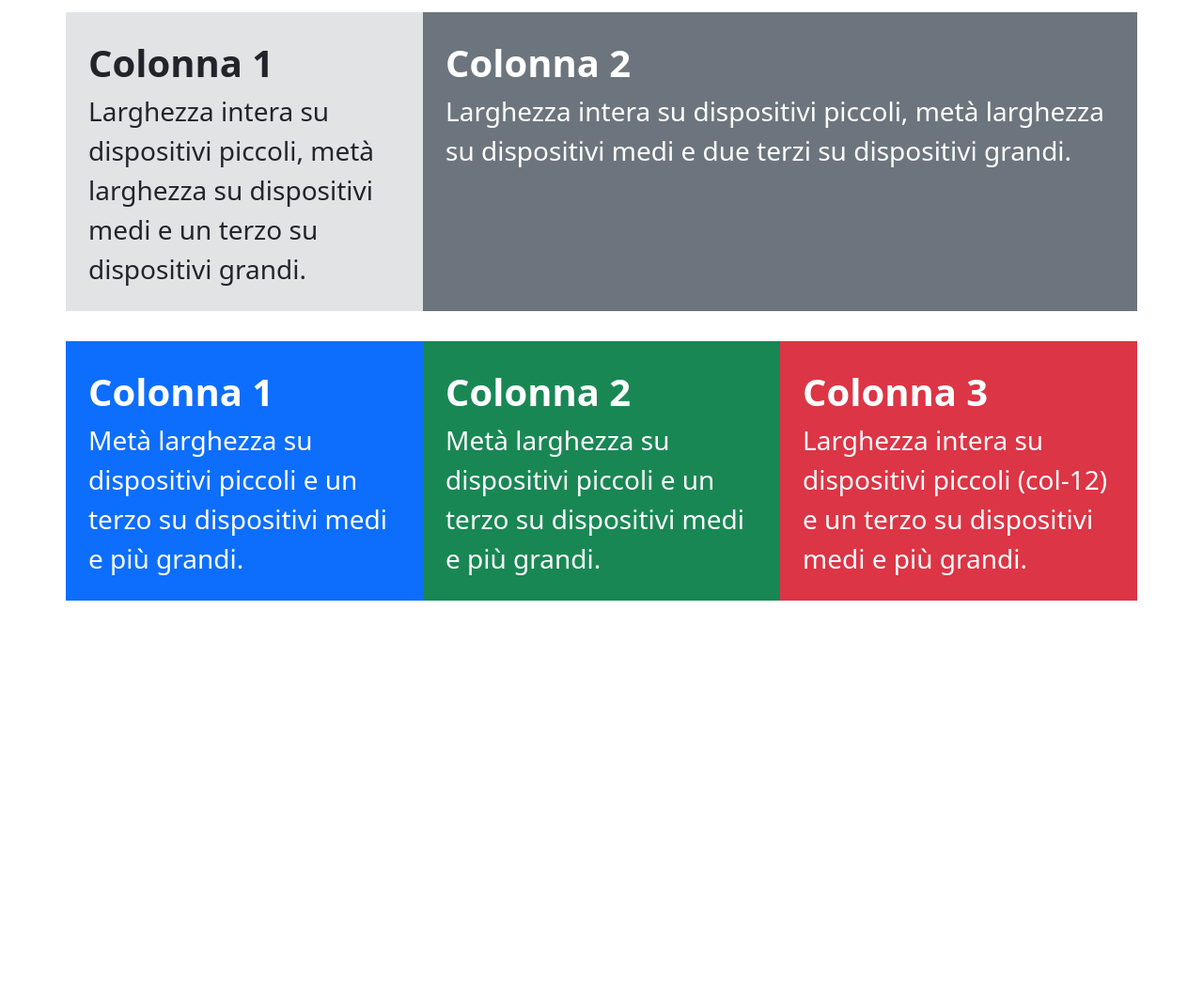
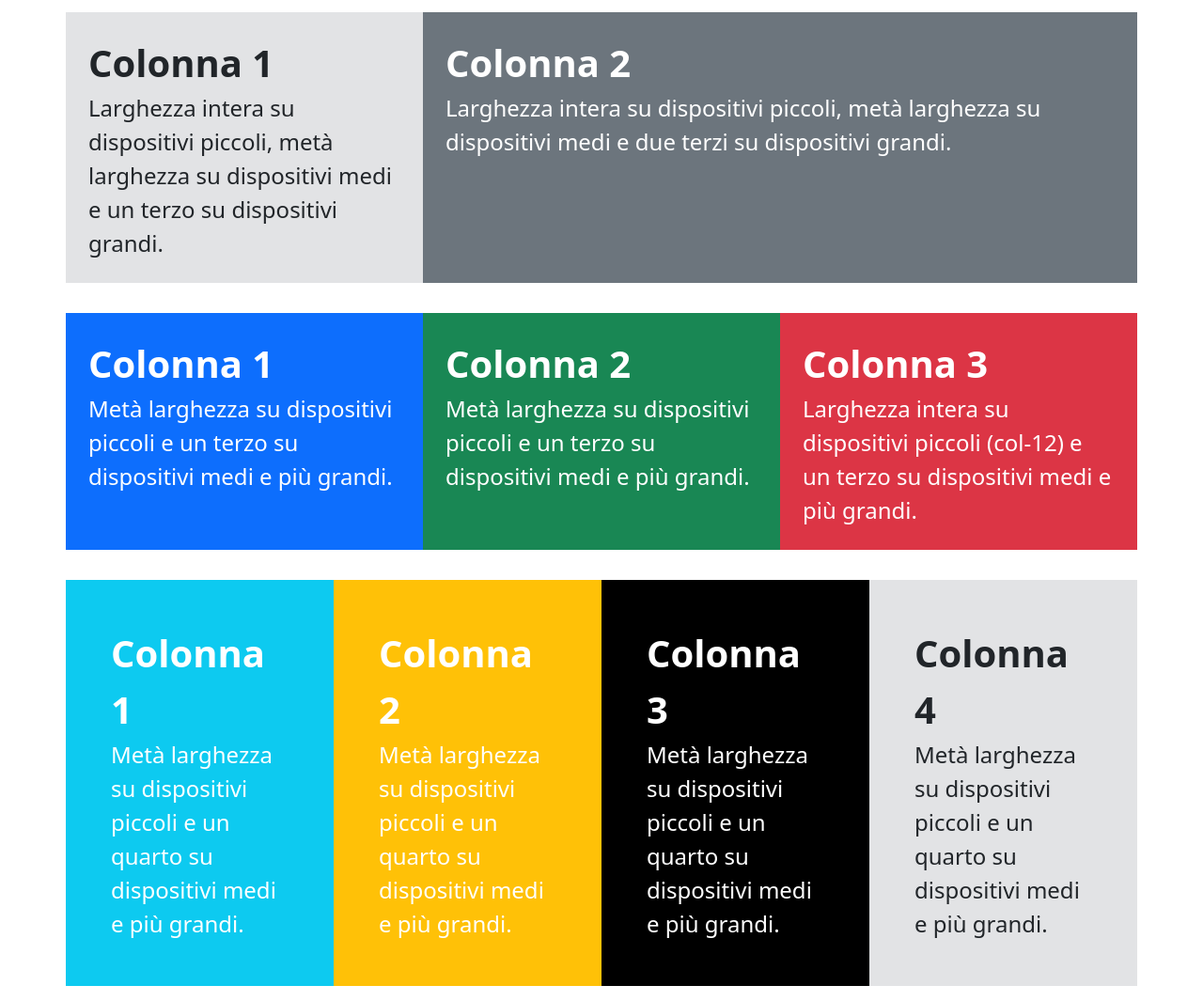
Before and after one commit to fabioadelfio/htmlcss-bootstrap-layout, a plain HTML site: page index.html in a window 1280 px wide. Shown: the part 249-1314 px from the top of the page at 94% size. Before the commit the page ends 904 px from the top, so only its background shows below. Drawn offline with nearby package versions, Linux system fonts and the light colour scheme.

Commit message:
add row3

```diff
--- a/index.html
+++ b/index.html
@@ -38,39 +38,67 @@
 
     <section class="container content">
 
+        <!-- Row 1 -->
+
         <div class="row py-3">
 
             <div class="col-sm-12 col-md-6 col-lg-4 bg-secondary-subtle p-4">
                 <div class="col-content">
                     <div class="fs-1 fw-bold">Colonna 1</div>
-                    <div class="fs-3">Larghezza intera su dispositivi piccoli, metà larghezza su dispositivi medi e un terzo su dispositivi grandi.</div>
+                    <div class="fs-4">Larghezza intera su dispositivi piccoli, metà larghezza su dispositivi medi e un terzo su dispositivi grandi.</div>
                 </div>
             </div>
 
             <div class="col-sm-12 col-md-6 col-lg-8 bg-secondary text-white p-4">
                 <div class="fs-1 fw-bold">Colonna 2</div>
-                <div class="fs-3">Larghezza intera su dispositivi piccoli, metà larghezza su dispositivi medi e due terzi su dispositivi grandi.</div>
+                <div class="fs-4">Larghezza intera su dispositivi piccoli, metà larghezza su dispositivi medi e due terzi su dispositivi grandi.</div>
             </div>
 
         </div>
+
+        <!-- Row 2 -->
 
         <div class="row py-3">
 
             <div class="col-sm-6 col-md-4 col-lg-4 bg-primary text-white p-4">
                 <div class="fs-1 fw-bold">Colonna 1</div>
-                    <div class="fs-3">Metà larghezza su dispositivi piccoli e un terzo su dispositivi medi e più grandi.</div>
+                <div class="fs-4">Metà larghezza su dispositivi piccoli e un terzo su dispositivi medi e più grandi.</div>
             </div>
 
             <div class="col-sm-6 col-md-4 col-lg-4 bg-success text-white p-4">
                 <div class="fs-1 fw-bold">Colonna 2</div>
-                    <div class="fs-3">Metà larghezza su dispositivi piccoli e un terzo su dispositivi medi e più grandi.</div>
+                <div class="fs-4">Metà larghezza su dispositivi piccoli e un terzo su dispositivi medi e più grandi.</div>
             </div>
 
             <div class="col-sm-12 col-md-4 col-lg-4 bg-danger text-white p-4">
                 <div class="fs-1 fw-bold">Colonna 3</div>
-                    <div class="fs-3">Larghezza intera su dispositivi piccoli (col-12) e un terzo su dispositivi medi e più grandi.</div>
+                <div class="fs-4">Larghezza intera su dispositivi piccoli (col-12) e un terzo su dispositivi medi e più grandi.</div>
             </div>
 
+        </div>
+
+        <!-- Row 3 -->
+
+        <div class="row py-3">
+
+            <div class="col-sm-6 col-md-3 col-lg-3 bg-info text-white p-5">
+                <div class="fs-1 fw-bold">Colonna 1</div>
+                <div class="fs-4">Metà larghezza su dispositivi piccoli e un quarto su dispositivi medi e più grandi.</div>
+            </div>
+
+            <div class="col-sm-6 col-md-3 col-lg-3 bg-warning text-white p-5">
+                <div class="fs-1 fw-bold">Colonna 2</div>
+                <div class="fs-4">Metà larghezza su dispositivi piccoli e un quarto su dispositivi medi e più grandi.</div>
+            </div>
+
+            <div class="col-sm-6 col-md-3 col-lg-3 bg-black text-white p-5">
+                <div class="fs-1 fw-bold">Colonna 3</div>
+                <div class="fs-4">Metà larghezza su dispositivi piccoli e un quarto su dispositivi medi e più grandi.</div>
+            </div>
+
+            <div class="col-sm-6 col-md-3 col-lg-3 bg-secondary-subtle p-5">
+                <div class="fs-1 fw-bold">Colonna 4</div>
+                <div class="fs-4">Metà larghezza su dispositivi piccoli e un quarto su dispositivi medi e più grandi.</div>
             </div>
 
         </div>
```
Lines whose indentation alone changed are shown as unchanged.
